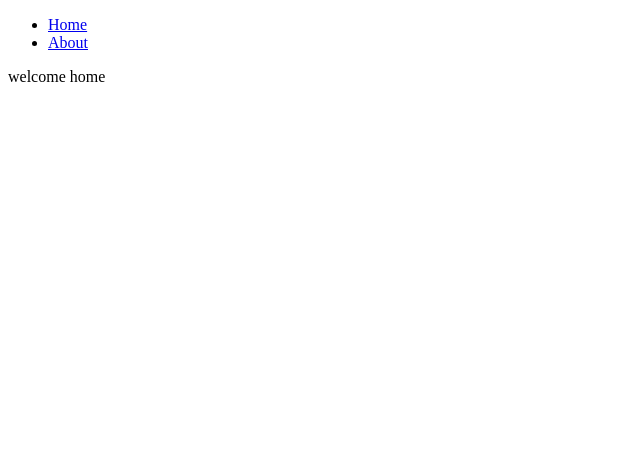
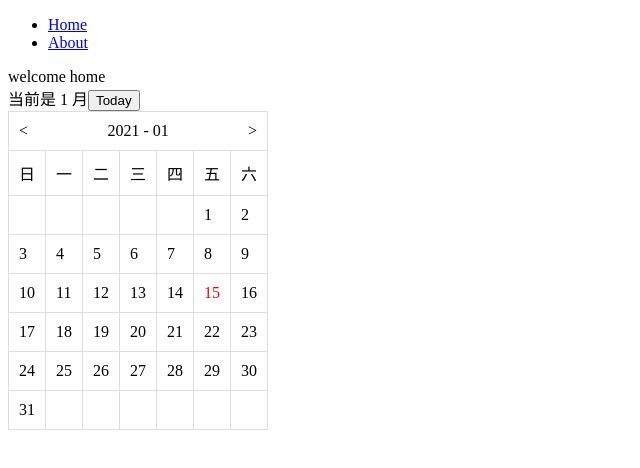
Before and after one commit to bmeritter/react-template, a React app: page / in a window 1280 px wide. Shown: the top 468 px of the page, without its empty margins (0-640 px from the left). Built offline with nearby package versions, Linux system fonts and the light colour scheme.

Commit message:
feat: calendar compoent

```diff
--- a/package.json
+++ b/package.json
@@ -26,9 +26,11 @@
   },
   "devDependencies": {
     "@babel/core": "^7.12.10",
+    "@babel/plugin-proposal-class-properties": "^7.12.1",
     "@babel/preset-env": "^7.12.11",
     "@babel/preset-react": "^7.12.10",
     "autoprefixer": "^10.2.1",
+    "babel-eslint": "^10.1.0",
     "babel-loader": "^8.2.2",
     "css-loader": "^5.0.1",
     "eslint": "^7.17.0",
--- /dev/null
+++ b/src/components/calendar/Calendar.jsx
@@ -0,0 +1,119 @@
+import React, { Component } from 'react';
+import './Calendar.less';
+
+const WEEK_NAMES = [ '日', '一', '二', '三', '四', '五', '六' ];
+const LINES = [ 1, 2, 3, 4, 5, 6 ];
+const MONTH_DAYS = [ 31, 28, 31, 30, 31, 30, 31, 31, 30, 31, 30, 31 ];
+
+export class Calendar extends Component {
+	constructor(props) {
+		super(props);
+		this.state = {
+			'month': 0,
+			'year': 0,
+			'currentDate': new Date(),
+			'lines': [],
+		};
+	}
+
+	componentDidMount() {
+		const { currentDate } = this.state;
+
+		this.setCurrentYearMonth(currentDate);
+	}
+
+	setCurrentYearMonth = (date) => {
+		this.setState({
+			'month': date.getMonth(),
+			'year': date.getFullYear(),
+		});
+	}
+
+	getWeeksByFirstDay = (year, month) => {
+		return this.getDateByYearMonth(year, month).getDay();
+	}
+
+	getDayText = (line, weekIndex, weekDay, monthDays) => {
+		const number = line * 7 + weekIndex - weekDay + 1;
+		return number <= 0 || number > monthDays ? <span>&nbsp;</span> : number;
+	}
+
+	formatNumber = (num) => {
+		const _num = num + 1;
+		return _num < 10 ? `0${ _num }` : `${ _num }`;
+	}
+
+	getDateByYearMonth = (year, month, day = 1) => {
+		const date = new Date();
+		date.setFullYear(year);
+		date.setMonth(month, day);
+		return date;
+	}
+
+	isToday = (line, weekIndex, weekDay, monthDays) => {
+		const { year, month } = this.state;
+		const day = this.getDayText(line, weekIndex, weekDay, monthDays);
+		const date = new Date();
+		const todayYear = date.getFullYear();
+		const todayMonth = date.getMonth();
+		const todayDay = date.getDate();
+
+		return year === todayYear && month === todayMonth && day === todayDay;
+	}
+
+	monthChange = (monthChanged) => {
+		const { month, year } = this.state;
+		const monthAfter = month + monthChanged;
+		const date = this.getDateByYearMonth(year, monthAfter);
+		this.setCurrentYearMonth(date);
+	}
+
+	render() {
+		const { year, month } = this.state;
+
+		const monthDays = MONTH_DAYS[month];
+		const weekDay = this.getWeeksByFirstDay(year, month);
+
+		return (<div>
+			<div>
+				<span>当前是 { this.state.month + 1 } 月</span>
+				<button onClick={ () => this.setCurrentYearMonth(new Date()) }>Today</button>
+			</div>
+
+			<table className="table">
+				<caption>
+					<div className="caption-header">
+						<span className="arrow" onClick={ () => this.monthChange(-1) }>&#60;</span>
+						<span>{ year } - { this.formatNumber(month) }</span>
+						<span className="arrow" onClick={ () => this.monthChange(1) }>&gt;</span>
+					</div>
+				</caption>
+				<thead>
+				<tr>
+					{
+						WEEK_NAMES.map((week, key) => {
+							return <td key={ key }>{ week }</td>;
+						})
+					}
+				</tr>
+				</thead>
+				<tbody>
+				{
+					LINES.map((l, key) => {
+						return <tr key={ key }>
+							{
+								WEEK_NAMES.map((week, index) => {
+									const fontColor = this.isToday(key, index, weekDay, monthDays) ? 'red' : '#000';
+									return <td key={ index } style={ { 'color': fontColor } }>
+										{ this.getDayText(key, index, weekDay, monthDays) }
+									</td>;
+								})
+							}
+						</tr>;
+					})
+				}
+				</tbody>
+			</table>
+		</div>);
+	}
+}
--- /dev/null
+++ b/src/components/calendar/Calendar.less
@@ -0,0 +1,20 @@
+.table {
+  border-collapse: collapse;
+  border-spacing: 0;
+}
+
+.table {
+  td {
+    border: 1px solid #ddd;
+    padding: 10px;
+  }
+
+  .caption-header {
+    border-top: 1px solid #ddd;
+    border-right: 1px solid #ddd;
+    border-left: 1px solid #ddd;
+    padding: 10px;
+    display: flex;
+    justify-content: space-between;
+  }
+}
--- a/src/components/home/Home.jsx
+++ b/src/home/Home.jsx
@@ -1,9 +1,14 @@
 import React, { Component } from 'react';
+import { Calendar } from '../components/calendar/Calendar.jsx';
+
 
 export default class Home extends Component {
 	render() {
 		return (
-			<div>welcome home</div>
+			<div>
+				welcome home
+				<Calendar />
+			</div>
 		);
 	}
 }
--- a/src/index.jsx
+++ b/src/index.jsx
@@ -6,9 +6,9 @@ import {
 	Route,
 	Link,
 } from 'react-router-dom';
-import Home from './components/home/Home.jsx';
-import About from './components/about/About.jsx';
-import NotFound from './components/not-found/NotFound.jsx';
+import Home from './home/Home.jsx';
+import About from './about/About.jsx';
+import NotFound from './not-found/NotFound.jsx';
 
 const Routes = () => (
 	<Router>
```
Also changed, not shown: jest.config.js (+4 -4 lines), .babelrc, .eslintrc.js, src/about/About.jsx (renamed from src/components/about/About.jsx), src/not-found/NotFound.jsx (renamed from src/components/not-found/NotFound.jsx), 2 other files (tests, documents, lock files or other folders).
